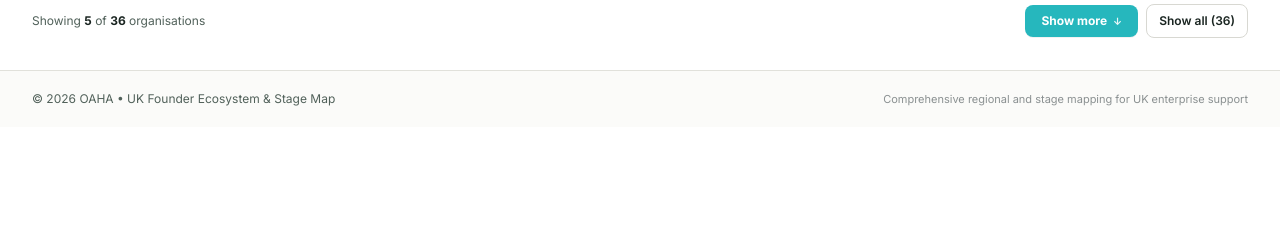
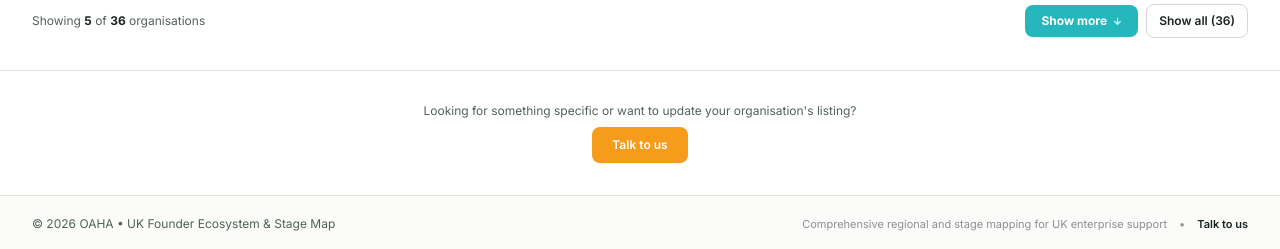
Before and after one commit to tramanpham161/Founder-Ecosystem-Map, a React (Vite) app: page / in a window 1280 px wide. Shown: the part 1786-2035 px from the top of the page. Before the commit the page ends 1913 px from the top, so only its background shows below. Built offline with nearby package versions, Linux system fonts and the light colour scheme.

Commit message:
Update App.tsx

```diff
--- a/src/App.tsx
+++ b/src/App.tsx
@@ -4,6 +4,7 @@ import {
   LocationOption,
   DemographicOption,
   StageOption,
+  CrossCuttingPillar,
 } from './types';
 import {
   ORGANISATIONS,
@@ -15,12 +16,14 @@ import { EcosystemMap } from './components/EcosystemMap';
 import { OrganisationDetail } from './components/OrganisationDetail';
 import { OrganisationTable } from './components/OrganisationTable';
 import { SendMessageModal } from './components/SendMessageModal';
+import { TalkToUsModal } from './components/TalkToUsModal';
 
 export default function App() {
   // State for Filters
   const [selectedLocations, setSelectedLocations] = useState<LocationOption[]>([]);
   const [selectedDemographics, setSelectedDemographics] = useState<DemographicOption[]>([]);
   const [selectedStage, setSelectedStage] = useState<StageOption | null>(null);
+  const [selectedPillar, setSelectedPillar] = useState<CrossCuttingPillar | null>(null);
   const [searchQuery, setSearchQuery] = useState<string>('');
 
   // Selected organisation for Map & Detail sync (default null so full UK map is in view)
@@ -29,6 +32,7 @@ export default function App() {
   // Modal States
   const [modalOrg, setModalOrg] = useState<Organisation | null>(null);
   const [isModalOpen, setIsModalOpen] = useState(false);
+  const [isTalkToUsOpen, setIsTalkToUsOpen] = useState(false);
 
   // Toggle Location in multi-select
   const handleToggleLocation = (loc: LocationOption) => {
@@ -65,6 +69,7 @@ export default function App() {
     setSelectedLocations([]);
     setSelectedDemographics([]);
     setSelectedStage(null);
+    setSelectedPillar(null);
     setSearchQuery('');
   };
 
@@ -92,7 +97,12 @@ export default function App() {
         if (!org.stages.includes(selectedStage)) return false;
       }
 
-      // 4. Search query
+      // 4. Continuous Cross-Cutting Pillar match
+      if (selectedPillar) {
+        if (!org.crossCuttingPillars?.includes(selectedPillar)) return false;
+      }
+
+      // 5. Search query
       if (searchQuery.trim()) {
         const q = searchQuery.toLowerCase();
         const matchesQuery =
@@ -108,7 +118,7 @@ export default function App() {
 
       return true;
     });
-  }, [selectedLocations, selectedDemographics, selectedStage, searchQuery]);
+  }, [selectedLocations, selectedDemographics, selectedStage, selectedPillar, searchQuery]);
 
   // Ensure selected organisation is reset if it no longer matches active filters
   React.useEffect(() => {
@@ -157,6 +167,39 @@ export default function App() {
     return counts;
   }, [selectedLocations, selectedDemographics]);
 
+  // Compute Cross-Cutting Pillar counts based on current region & demographic filter
+  const pillarCounts = useMemo(() => {
+    const baseFiltered = ORGANISATIONS.filter((org) => {
+      if (selectedLocations.length > 0 && !selectedLocations.includes('UK')) {
+        const matchNation = selectedLocations.some((loc) => org.nation === loc);
+        if (!matchNation) return false;
+      }
+      if (selectedDemographics.length > 0) {
+        const matchesDemo = selectedDemographics.some((demo) =>
+          org.demographics.includes(demo)
+        );
+        if (!matchesDemo) return false;
+      }
+      return true;
+    });
+
+    const counts: Record<CrossCuttingPillar, number> = {
+      'Mentoring & networking': 0,
+      'Policy, evidence & ecosystem influence': 0,
+      'Community & social capital': 0,
+    };
+
+    baseFiltered.forEach((org) => {
+      org.crossCuttingPillars?.forEach((pillar) => {
+        if (counts[pillar] !== undefined) {
+          counts[pillar]++;
+        }
+      });
+    });
+
+    return counts;
+  }, [selectedLocations, selectedDemographics]);
+
   const handleSelectOrganisation = (org: Organisation) => {
     setSelectedOrganisation(org);
   };
@@ -175,6 +218,7 @@ export default function App() {
     selectedLocations.length > 0 ||
     selectedDemographics.length > 0 ||
     selectedStage !== null ||
+    selectedPillar !== null ||
     searchQuery.trim().length > 0;
 
   return (
@@ -195,16 +239,21 @@ export default function App() {
         onToggleDemographic={handleToggleDemographic}
         selectedStage={selectedStage}
         onClearStage={() => setSelectedStage(null)}
+        selectedPillar={selectedPillar}
+        onClearPillar={() => setSelectedPillar(null)}
         searchQuery={searchQuery}
         onSearchChange={setSearchQuery}
         totalFilteredCount={filteredOrganisations.length}
       />
 
-      {/* 3. Horizontal Stage Scale (OAHA Solid Colors, Sized Circles with Connecting Pipeline Line) */}
+      {/* 3. Horizontal Stage & Cross-Cutting Scale */}
       <StageScale
         stageCounts={stageCounts}
         selectedStage={selectedStage}
         onSelectStage={setSelectedStage}
+        pillarCounts={pillarCounts}
+        selectedPillar={selectedPillar}
+        onSelectPillar={setSelectedPillar}
         totalFiltered={filteredOrganisations.length}
       />
 
@@ -241,15 +290,40 @@ export default function App() {
         onOpenMessageModal={handleOpenMessageModal}
       />
 
-      {/* 6. Clean Footer */}
+      {/* 6. Simple Talk to Us Call to Action */}
+      <section className="bg-white border-t border-[#e1e1db] py-8 px-4 sm:px-6 lg:px-8 text-center">
+        <div className="max-w-md mx-auto space-y-2">
+          <p className="text-xs text-[#51615a]">
+            Looking for something specific or want to update your organisation's listing?
+          </p>
+          <div>
+            <button
+              id="talk-to-us-cta-btn"
+              onClick={() => setIsTalkToUsOpen(true)}
+              className="inline-flex items-center justify-center px-5 py-2.5 bg-[#F79B1C] hover:bg-[#e08912] text-white text-xs font-semibold rounded-lg transition-colors shadow-2xs cursor-pointer"
+            >
+              Talk to us
+            </button>
+          </div>
+        </div>
+      </section>
+
+      {/* 7. Clean Footer */}
       <footer className="bg-[#fbfbf9] border-t border-[#e1e1db] py-5 px-4 sm:px-6 lg:px-8 text-xs text-[#51615a]">
         <div className="max-w-7xl mx-auto flex flex-col sm:flex-row items-center justify-between gap-3">
           <p>
             © {new Date().getFullYear()} OAHA • UK Founder Ecosystem & Stage Map
           </p>
-          <p className="text-[11px] text-[#8a9091]">
-            Comprehensive regional and stage mapping for UK enterprise support
-          </p>
+          <div className="flex items-center gap-3 text-[11px] text-[#8a9091]">
+            <span>Comprehensive regional and stage mapping for UK enterprise support</span>
+            <span>•</span>
+            <button
+              onClick={() => setIsTalkToUsOpen(true)}
+              className="text-[#1a2521] hover:underline font-semibold cursor-pointer"
+            >
+              Talk to us
+            </button>
+          </div>
         </div>
       </footer>
 
@@ -259,6 +333,12 @@ export default function App() {
         isOpen={isModalOpen}
         onClose={handleCloseMessageModal}
       />
+
+      {/* Talk to Us Modal */}
+      <TalkToUsModal
+        isOpen={isTalkToUsOpen}
+        onClose={() => setIsTalkToUsOpen(false)}
+      />
     </div>
   );
 }
```
